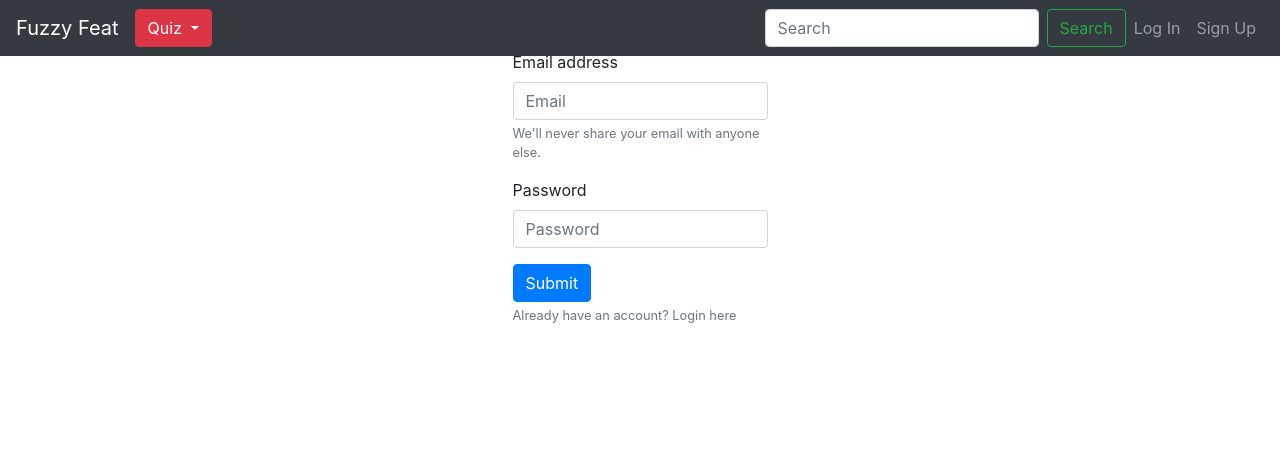
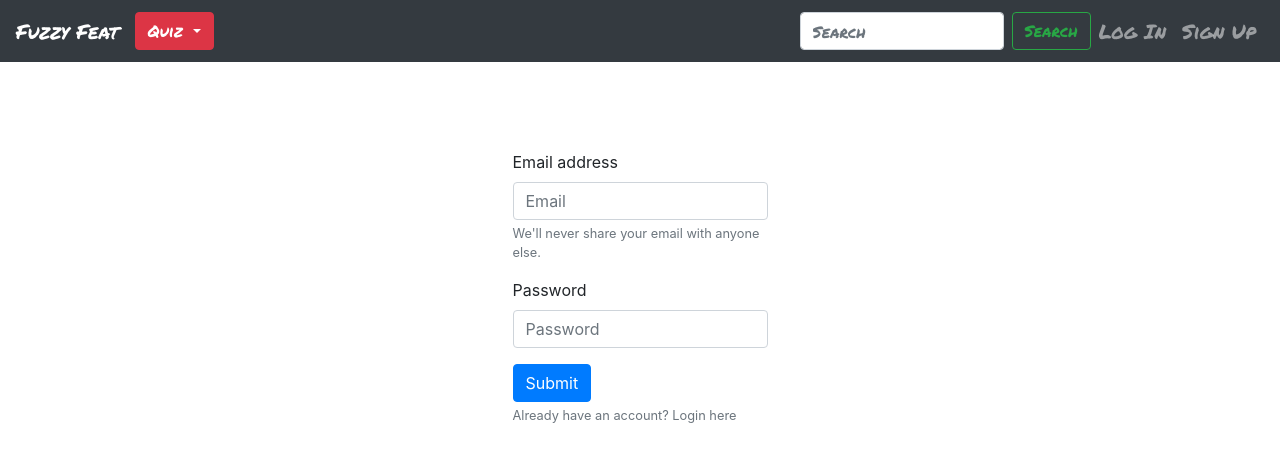
Before and after one commit to school-projects-csuf/FuzzyFeat, a PHP site: page /signup.html in a window 1280 px wide. Shown: the top 462 px of the page. Run offline with PHP 8.4, Linux system fonts and the light colour scheme.

Commit message:
In-class updates

```diff
--- a/login.html
+++ b/login.html
@@ -11,6 +11,7 @@
 </head>
 
 <body>
+  <!-- navbar -->
   <header>
     <nav class="navbar navbar-expand-lg fixed-top navbar-dark bg-dark">
       <button class="navbar-toggler" type="button" data-toggle="collapse" data-target="#navbarTogglerDemo03" aria-controls="navbarTogglerDemo03" aria-expanded="false" aria-label="Toggle navigation">
@@ -44,7 +45,6 @@
       </div>
     </nav>
   </header>
-
   <!-- log in form -->
   <div class="container" id="loginContainer">
     <div class="row">
--- a/profile.html
+++ b/profile.html
@@ -5,6 +5,7 @@
   <meta charset="utf-8">
   <!-- css. -->
   <link rel="stylesheet" href="https://stackpath.bootstrapcdn.com/bootstrap/4.3.1/css/bootstrap.min.css" integrity="sha384-ggOyR0iXCbMQv3Xipma34MD+dH/1fQ784/j6cY/iJTQUOhcWr7x9JvoRxT2MZw1T" crossorigin="anonymous">
+  <link href="https://fonts.googleapis.com/css?family=Permanent+Marker&display=swap" rel="stylesheet">
   <link rel="stylesheet" href="stylesheets/styles.css">
   <link rel="stylesheet" href="stylesheets/profile.css">
   <title>Home</title>
--- a/signup.html
+++ b/signup.html
@@ -46,7 +46,7 @@
     </nav>
   </header>
   <!-- Sign up form -->
-  <div class="container" id="loginContainer">
+  <div class="container" id="SignUpContainer">
     <div class="row">
       <div class="col-md"></div>
       <div class="col-md-3 align-self-center">
--- a/stylesheets/styles.css
+++ b/stylesheets/styles.css
@@ -1,6 +1,3 @@
-.navbar-brand {
-  /* font-family: 'Permanent Marker', cursive; */
-}
 .display-4{
   color: rgb(219, 161, 94);
   font-family: 'Permanent Marker', cursive;
@@ -12,6 +9,8 @@
 }
 .navbar {
   margin-bottom: 50px;
+  font-family: 'Permanent Marker', cursive;
+  font-size: 20px
 }
 
 #welcomeJumbo {
@@ -40,3 +39,7 @@
 #loginContainer{
   padding-top: 50px;
 }
+
+#SignUpContainer{
+  padding-top: 150px;
+}
```
